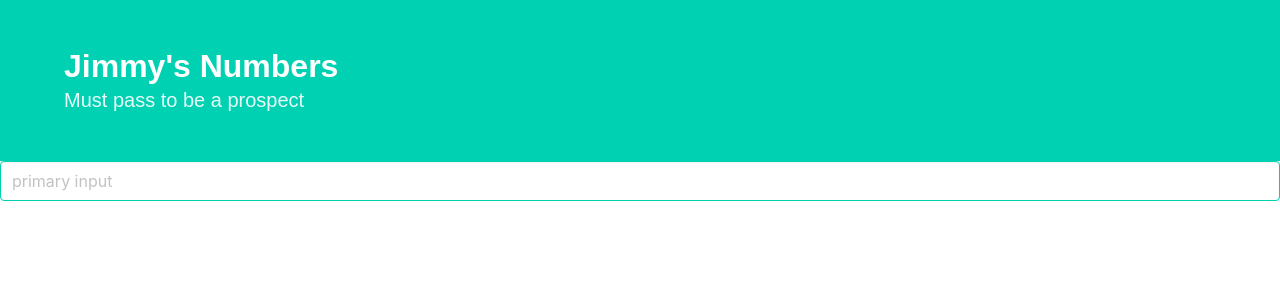
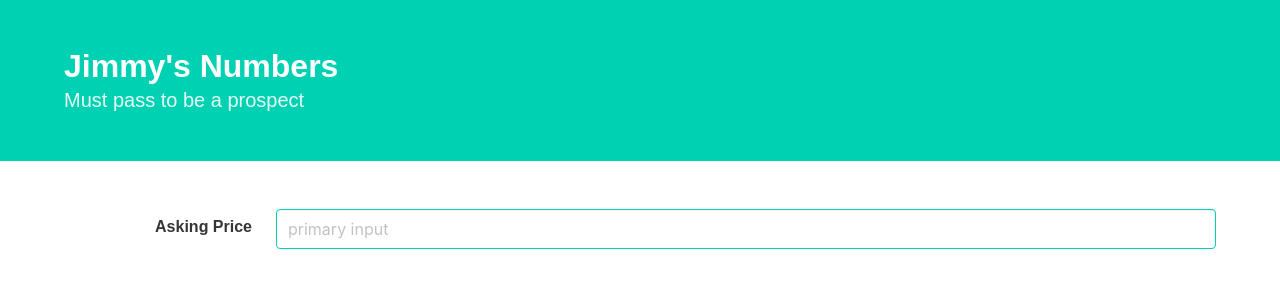
Before and after one commit to stomachfat/stairway-to-heaven, a React app: page / in a window 1280 px wide. Shown: the top 300 px of the page. Built offline with nearby package versions, Linux system fonts and the light colour scheme.

Commit message:
holy shit added a bunch of bulma atomic design components

```diff
--- a/public/index.html
+++ b/public/index.html
@@ -19,7 +19,7 @@
       work correctly both with client-side routing and a non-root public URL.
       Learn how to configure a non-root public URL by running `npm run build`.
     -->
-    <title>React App</title>
+    <title>Such Great Heights</title>
   </head>
   <body>
     <noscript>
--- a/src/App.tsx
+++ b/src/App.tsx
@@ -11,7 +11,6 @@ class App extends Component {
     return (
       <div className="App">
         <JimmysNumbers />
-
       </div>
     );
   }
--- /dev/null
+++ b/src/atoms/Container.tsx
@@ -0,0 +1,29 @@
+import * as React from 'react'
+import { HTMLAttributes, SFC } from 'react'
+
+export interface IContainerProps extends HTMLAttributes<HTMLDivElement> {
+  classNames?: string,
+}
+
+const defaultProps: Partial<IContainerProps> = {
+  classNames: '',
+}
+
+const Container: SFC<Partial<IContainerProps>> = ({
+  children,
+  classNames,
+  ...rest
+}) => {
+  return (
+    <div
+      className={"container " + classNames}
+      {...rest}
+    >
+      {children}
+    </div>
+  )
+}
+
+Container.defaultProps = defaultProps
+
+export default Container
--- /dev/null
+++ b/src/atoms/Control.tsx
@@ -0,0 +1,30 @@
+import * as React from 'react'
+import { HTMLAttributes, SFC } from 'react'
+
+interface IControlProps extends HTMLAttributes<HTMLParagraphElement> {
+  classNames?: string,
+  Control?: string,
+}
+
+const defaultProps: Partial<IControlProps> = {
+  classNames: '',
+}
+
+const Control: SFC<Partial<IControlProps>> = ({
+  children,
+  classNames,
+  ...rest
+}) => {
+  return (
+    <p
+      className={"Control " + classNames}
+      {...rest}
+    >
+      {children}
+    </p>
+  )
+}
+
+Control.defaultProps = defaultProps
+
+export default Control
--- /dev/null
+++ b/src/atoms/Field.tsx
@@ -0,0 +1,29 @@
+import * as React from 'react'
+import { HTMLAttributes, SFC } from 'react'
+
+export interface IFieldProps extends HTMLAttributes<HTMLDivElement> {
+  classNames?: string,
+}
+
+const defaultProps: Partial<IFieldProps> = {
+  classNames: '',
+}
+
+const Field: SFC<Partial<IFieldProps>> = ({
+  children,
+  classNames,
+  ...rest
+}) => {
+  return (
+    <div
+      className={"field " + classNames}
+      {...rest}
+    >
+      {children}
+    </div>
+  )
+}
+
+Field.defaultProps = defaultProps
+
+export default Field
--- /dev/null
+++ b/src/atoms/FieldBody.tsx
@@ -0,0 +1,29 @@
+import * as React from 'react'
+import { HTMLAttributes, SFC } from 'react'
+
+interface IFieldBodyProps extends HTMLAttributes<HTMLDivElement> {
+  classNames?: string,
+}
+
+const defaultProps: Partial<IFieldBodyProps> = {
+  classNames: '',
+}
+
+const FieldBody: SFC<Partial<IFieldBodyProps>> = ({
+  children,
+  classNames,
+  ...rest
+}) => {
+  return (
+    <div
+      className={"field-body " + classNames}
+      {...rest}
+    >
+      {children}
+    </div>
+  )
+}
+
+FieldBody.defaultProps = defaultProps
+
+export default FieldBody
--- /dev/null
+++ b/src/atoms/FieldLabel.tsx
@@ -0,0 +1,27 @@
+import * as React from 'react'
+import { HTMLAttributes, SFC } from 'react'
+
+export interface IFieldLabelProps extends HTMLAttributes<HTMLDivElement> {
+  classNames?: string,
+  FieldLabel?: string,
+}
+
+const defaultProps: Partial<IFieldLabelProps> = {
+  classNames: '',
+}
+
+const FieldLabel: SFC<Partial<IFieldLabelProps>> = ({
+  classNames,
+  children,
+  ...rest
+}) => {
+  return (
+    <div className={"field-label " + classNames}>
+      {children}
+    </div>
+  )
+}
+
+FieldLabel.defaultProps = defaultProps
+
+export default FieldLabel
--- /dev/null
+++ b/src/atoms/Label.tsx
@@ -0,0 +1,31 @@
+import * as React from 'react'
+import { LabelHTMLAttributes, SFC } from 'react'
+
+interface ILabelProps extends LabelHTMLAttributes<HTMLLabelElement> {
+  classNames?: string,
+  label?: string,
+}
+
+const defaultProps: Partial<ILabelProps> = {
+  classNames: '',
+  label: 'Label',
+}
+
+const Label: SFC<Partial<ILabelProps>> = ({
+  label,
+  classNames,
+  ...rest
+}) => {
+  return (
+    <label
+      className={"label " + classNames}
+      {...rest}
+    >
+      {label}
+    </label>
+  )
+}
+
+Label.defaultProps = defaultProps
+
+export default Label
--- /dev/null
+++ b/src/atoms/Section.tsx
@@ -0,0 +1,29 @@
+import * as React from 'react'
+import { HTMLAttributes, SFC } from 'react'
+
+export interface ISectionProps extends HTMLAttributes<HTMLDivElement> {
+  classNames?: string,
+}
+
+const defaultProps: Partial<ISectionProps> = {
+  classNames: '',
+}
+
+const Section: SFC<Partial<ISectionProps>> = ({
+  children,
+  classNames,
+  ...rest
+}) => {
+  return (
+    <section
+      className={"section " + classNames}
+      {...rest}
+    >
+      {children}
+    </section>
+  )
+}
+
+Section.defaultProps = defaultProps
+
+export default Section
--- /dev/null
+++ b/src/molecules/LabelInputField.tsx
@@ -0,0 +1,44 @@
+import * as React from 'react'
+import { SFC } from 'react'
+
+import Control from '../atoms/Control'
+import Field, { IFieldProps } from '../atoms/Field'
+import FieldBody from '../atoms/FieldBody'
+import FieldLabel, { IFieldLabelProps } from '../atoms/FieldLabel'
+import Input from '../atoms/Input'
+import Label from '../atoms/Label'
+
+interface ILabelInputField {
+  label: string,
+  fieldLabelProps: IFieldLabelProps,
+  fieldProps: IFieldProps,
+}
+
+const LabelInputField: SFC<Partial<ILabelInputField>> = ({
+  label,
+  fieldLabelProps,
+  fieldProps,
+}) => {
+  return (
+    <Field
+      {...fieldProps}
+    >
+      <FieldLabel
+        {...fieldLabelProps}
+      >
+        <Label
+          label={label}
+        />
+      </FieldLabel>
+      <FieldBody>
+        <Field>
+          <Control>
+            <Input />
+          </Control>
+        </Field>
+      </FieldBody>
+    </Field>
+  )
+}
+
+export default LabelInputField
--- a/src/pages/JimmysNumbers.tsx
+++ b/src/pages/JimmysNumbers.tsx
@@ -1,9 +1,12 @@
 import * as React from 'react'
 import { Component, Fragment } from 'react'
 
-import Input from '../atoms/Input'
+
+import Container from '../atoms/Container'
+import Section from '../atoms/Section'
 import Subtitle from '../atoms/Subtitle'
 import Title from '../atoms/Title'
+import LabelInputField from '../molecules/LabelInputField'
 import Header from '../organisms/Header'
 
 class JimmysNumbers extends Component {
@@ -13,7 +16,7 @@ class JimmysNumbers extends Component {
         <Header
           classNames="is-primary"
         >
-          <div className="container">
+          <Container>
             <Title
               id="wtf"
               title="Jimmy's Numbers"
@@ -21,9 +24,22 @@ class JimmysNumbers extends Component {
             <Subtitle
               title="Must pass to be a prospect"
             />
-          </div>
+          </Container>
         </Header>
-        <Input />
+
+        <Section>
+          <Container>
+            <LabelInputField
+              label="Asking Price"
+              fieldProps={{
+                classNames: 'is-horizontal',
+              }}
+              fieldLabelProps={{
+                classNames: 'is-normal',
+              }}
+            />
+          </Container>
+        </Section>
       </Fragment>
     )
   }
```
Also changed, not shown: 1 other file (tests, documents, lock files or other folders).
